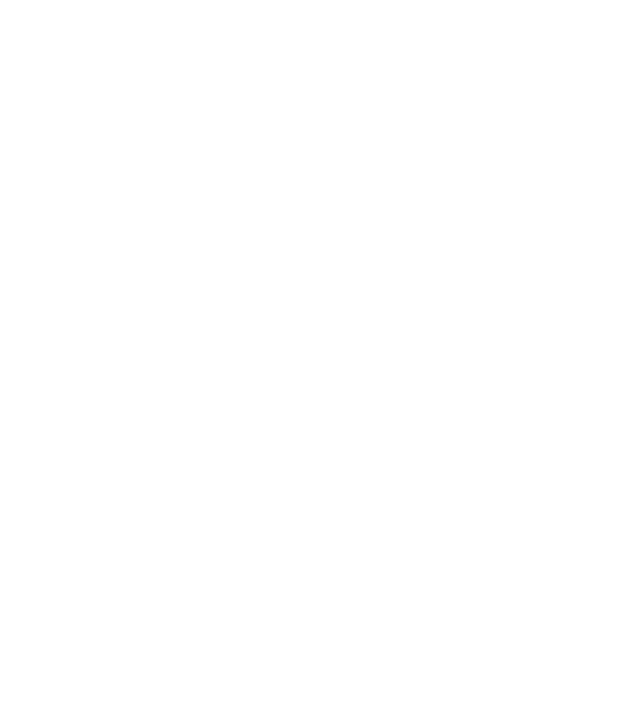
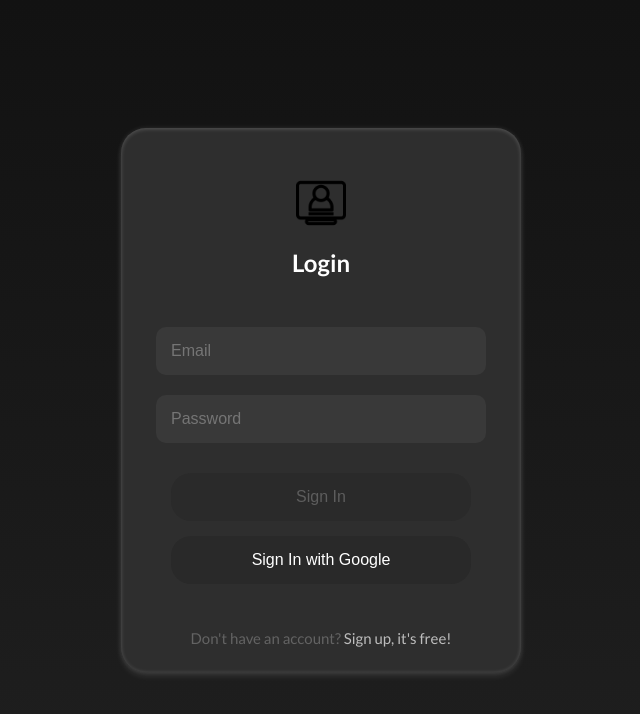
Before and after one commit to joaosilvaz/e-commerce, a plain HTML site: page login.html in a window 1280 px wide. Shown: the whole page, without its empty margins (319-959 px from the left). Drawn offline with Linux system fonts and the light colour scheme.

Commit message:
Criando api de login

```diff
--- /dev/null
+++ b/login.css
@@ -0,0 +1,123 @@
+body{
+    margin: 0;
+    padding: 0;
+    display: flex;
+    justify-content: center;
+    align-items: center;
+    background-color: #212121;
+    height: 100vh;
+    background: linear-gradient(to bottom, #121212, #1f1f1f);
+    font-family: 'Lato', sans-serif;
+    color: #fff;
+  }
+
+.container{
+    background-color: #2e2e2e;
+    color: white;
+    width: 400px;
+    border-radius: 25px;
+    box-shadow: 0 4px 6px rgba(255, 255, 255, 0.1),
+    0 0px 5px rgba(255, 255, 255, 0.1),
+    inset 0 1px 4px rgba(255, 255, 255, 0.2);
+  }
+
+.image-login{
+    display: flex;
+    flex-direction: column;
+    justify-content: center;
+    align-items: center;
+    padding: 50px 20px 20px;
+}
+
+.image-login img{
+    width: 50px;
+}
+
+.form{
+    display: flex;
+    flex-direction: column;
+    justify-content: center;
+    align-items: center;
+    padding: 10px 20pxs;
+}
+
+.input-email{
+    width: 75%;
+    padding: 15px;
+    margin: 10px 0;
+    border: none;
+    border-radius: 10px;
+    background: #393939;
+    color: #fff;
+    font-size: 16px;
+}
+.input-password{
+    width: 75%;
+    padding: 15px;
+    margin: 10px 0;
+    border: none;
+    border-radius: 10px;
+    background: #393939;
+    color: #fff;
+    font-size: 16px;
+}
+
+.container-buttons{
+    display: flex;
+    flex-direction: column;
+    justify-content: center;
+    align-items: center;
+    padding: 20px 0px;
+    gap: 15px;
+}
+
+.button-one {
+    width: 75%;
+    padding: 15px;
+    border: none;
+    border-radius: 20px;
+    background: #2a2a2a;
+    color: #5d5d5d;
+    font-size: 16px;
+    cursor: pointer;
+    text-decoration: none;
+}
+
+.button-one a{
+    color: #5d5d5d;
+    text-decoration: none;
+}
+
+
+.button-two{
+    width: 75%;
+    padding: 15px;
+    border: none;
+    border-radius: 20px;
+    background: #292929;
+    color: #ffffff;
+    font-size: 16px;
+    cursor: pointer;
+}
+
+.container-desc{
+    display: flex;
+    justify-content: center;
+    align-items: center;
+    padding: 10px;
+}
+
+.container-desc p{
+    font-size: 15px;
+    color: #d8d8d8;
+}
+
+.container-desc span{
+    font-size: 15px;
+    color: #636363;
+}
+
+.container-desc a{
+    color: #bdbdbd;
+    text-decoration: none;
+}
--- a/login.html
+++ b/login.html
@@ -3,11 +3,27 @@
 <head>
     <meta charset="UTF-8">
     <meta name="viewport" content="width=device-width, initial-scale=1.0">
+    <link href="https://fonts.googleapis.com/css2?family=Lato:ital,wght@0,100;0,300;0,400;0,700;0,900;1,100;1,300;1,400;1,700;1,900&display=swap" rel="stylesheet">
+    <link rel="stylesheet" href="login.css">
     <title>Login - Nike Store</title>
 </head>
 <body>
-    <main>
-
-    </main>
+    <nav class="container">
+        <div class="image-login">
+            <img src="img/aplicativo-web.png" alt="">
+            <h1>Login</h1>
+        </div>
+        <form action="" class="form">
+            <input type="text" name="" id="" placeholder="Email" class="input-email" required>
+            <input type="password" placeholder="Password" name="" id="" class="input-password" required>
+        </form>
+        <div class="container-buttons">
+            <button class="button-one"><a href="index.html">Sign In</a></button>
+            <button class="button-two">Sign In with Google</button>
+        </div>
+        <div class="container-desc">
+            <p><span>Don't have an account?</span> <a href="">Sign up, it's free!</a></p>
+        </div>
+    </nav>
 </body>
 </html>
--- a/styles.css
+++ b/styles.css
@@ -45,10 +45,11 @@ nav{
   color: lightgray;
 }
 
-.limitedOffer {
+.limitedOffer a{
   font-size: 20px;
-  border-bottom: 2px solid green;
   cursor: pointer;
+  color: #ffffff;
+  text-decoration: none;
 }
 
 .navBottom{
```
Also changed, not shown: index.html (+1 -1 lines), login-api/package.json (added, +20 -0 lines), img/aplicativo-web.png (added), img/linkedin.png (added), 1 other file.
